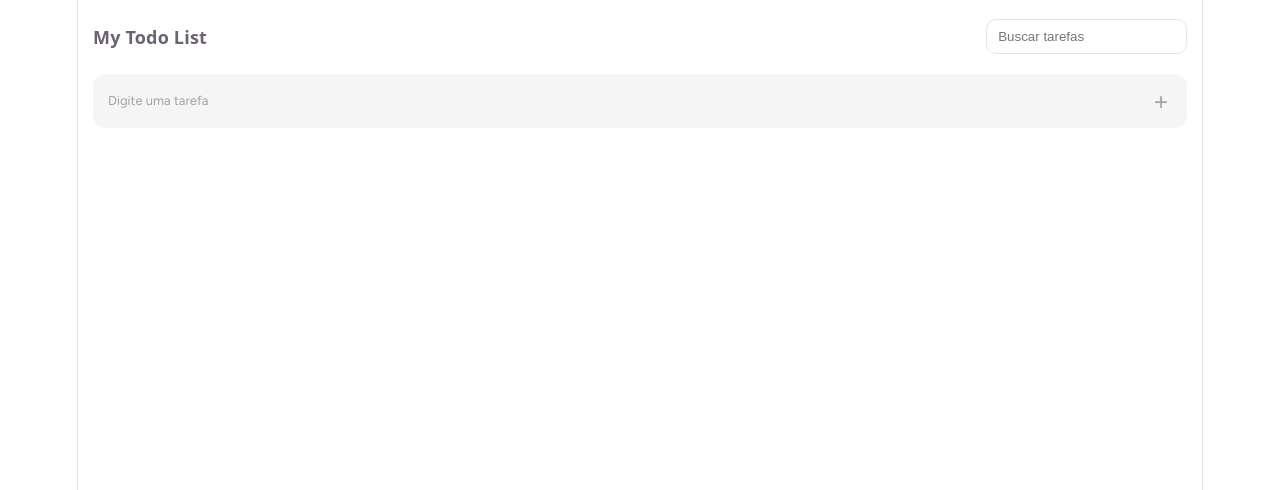
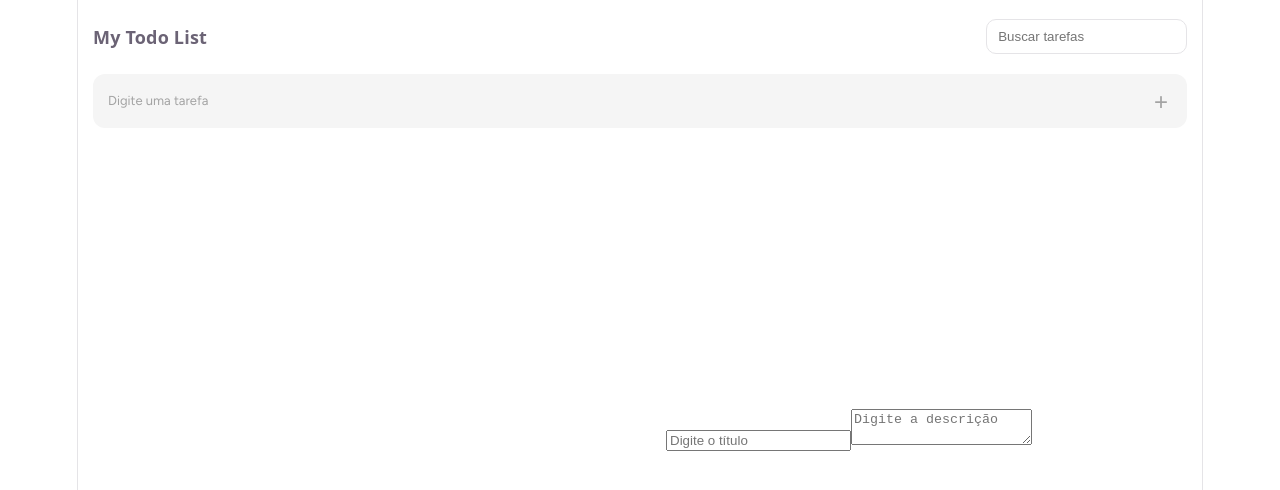
Before and after one commit to leandroruel/desafio-watch-guard, a React (Vite) app: page / in a window 1280 px wide. Shown: the top 490 px of the page. Built offline with nearby package versions, Linux system fonts and the light colour scheme.

Commit message:
chore: import composer at App, add more useStates, add initial composer styles

```diff
--- a/src/App.tsx
+++ b/src/App.tsx
@@ -1,6 +1,7 @@
 import React, { useEffect, useState } from "react";
 import TodoCard from "./TodoCard";
 import type { Todo } from "./types";
+import TodoComposer from "./TodoComposer";
 
 function App() {
   const [todos, setTodos] = useState<Todo[]>(() => {
@@ -9,6 +10,8 @@ function App() {
   });
   const [task, setTask] = useState<string>("");
   const [search, setSearch] = useState("");
+  const [isOpen, setIsOpen] = useState(false);
+  const [description, setDescription] = useState("");
 
   const handleInput = (event: React.ChangeEvent<HTMLInputElement>) => {
     setTask(event.target.value);
@@ -93,6 +96,14 @@ function App() {
           />
         ))}
       </ul>
+
+      <TodoComposer
+        title={task}
+        description={description}
+        onChangeTitle={(event) => setTask(event.currentTarget.value)}
+        onChangeDescription={(event) => setDescription(event.currentTarget.value)}
+        isOpen={isOpen}
+      />
     </div>
   );
 }
--- a/src/TodoComposer.tsx
+++ b/src/TodoComposer.tsx
@@ -5,6 +5,7 @@ type TodoComposerProps = {
   description: string;
   onChangeTitle: (event: React.ChangeEvent<HTMLInputElement>) => void;
   onChangeDescription: (event: React.ChangeEvent<HTMLTextAreaElement>) => void;
+  isOpen: boolean;
 };
 
 const TodoComposer = ({
@@ -12,9 +13,10 @@ const TodoComposer = ({
   description,
   onChangeTitle,
   onChangeDescription,
+  isOpen,
 }: TodoComposerProps) => {
   return (
-    <div className="todo-composer">
+    <div className={`todo-composer ${isOpen ? "" : "todo-compose--hidden"}`}>
       <div className="todo-composer__container">
         <input
           type="text"
--- a/src/index.css
+++ b/src/index.css
@@ -347,6 +347,14 @@ ul {
   transform: scale(1.08);
 }
 
+.todo-composer {
+  position: absolute;
+  top: 50%;
+  left: 50%;
+  min-width: 400px;
+  padding: 0.5rem;
+}
+
 @media (prefers-reduced-motion: reduce) {
   .circle-check__icon,
   .circle-check__icon::after {
```
